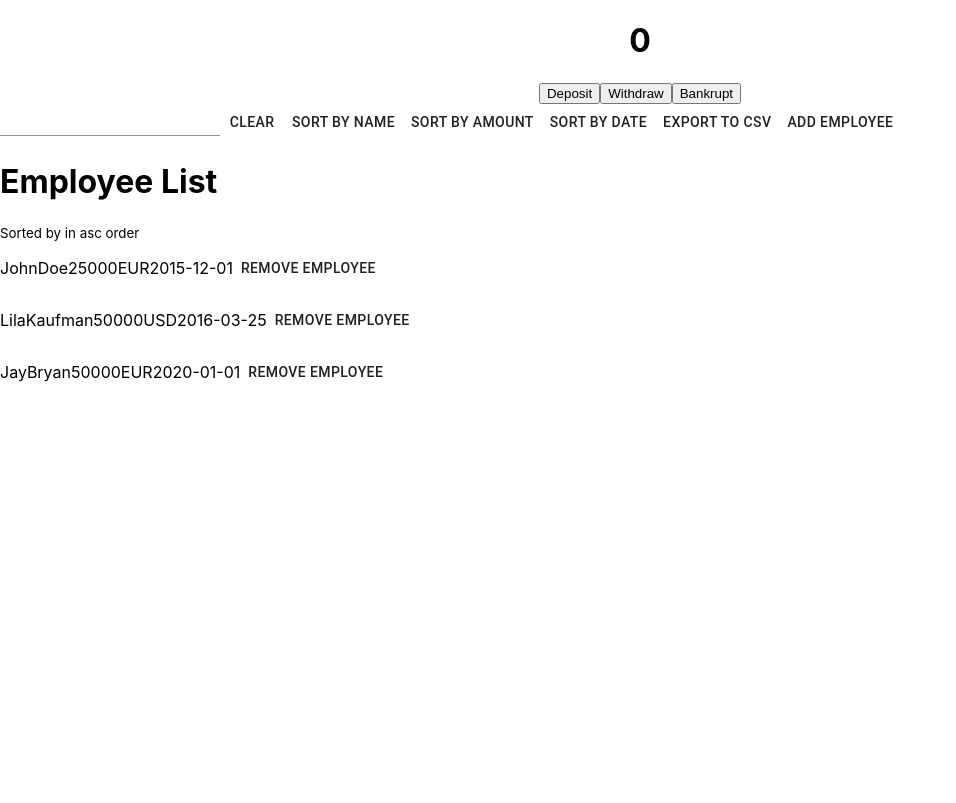
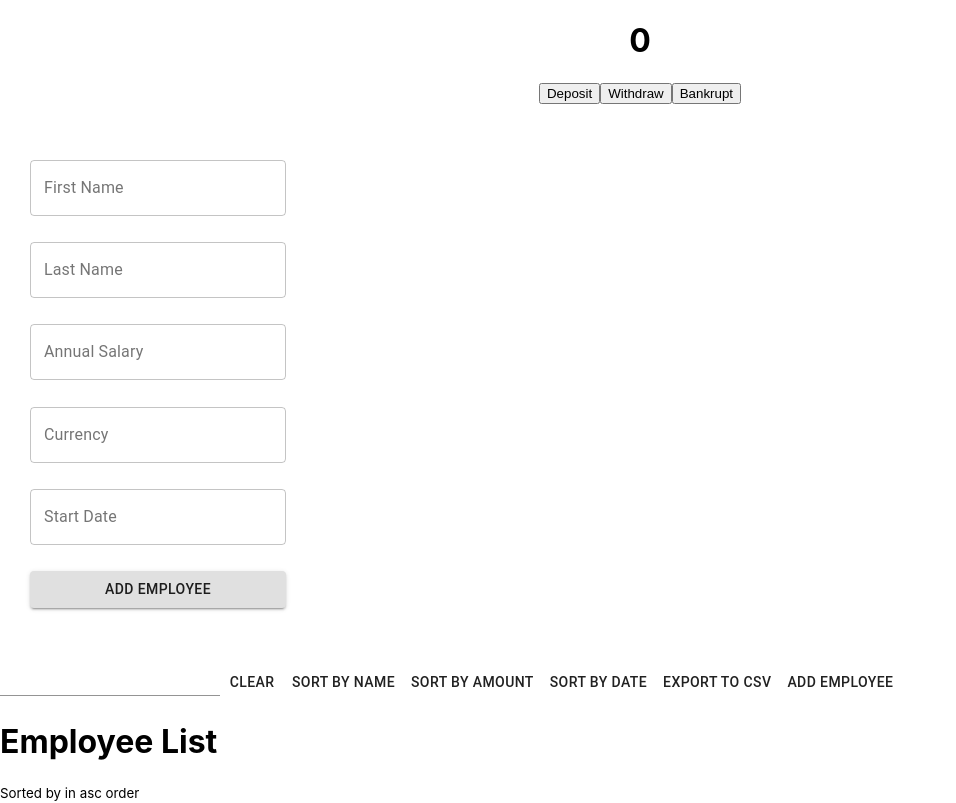
Before and after one commit to MattFarr/HR-System-Frontend, a React (Create React App) app in the folder hr-main-app/: page / in a window 1280 px wide. Shown: the top 803 px of the page, without its empty margins (0-956 px from the left). Built offline with nearby package versions, Linux system fonts and the light colour scheme.

Commit message:
* Added Form

```diff
--- a/hr-main-app/package.json
+++ b/hr-main-app/package.json
@@ -13,6 +13,7 @@
     "@types/node": "^12.0.0",
     "@types/react": "^17.0.0",
     "@types/react-dom": "^17.0.0",
+    "formik": "^2.2.9",
     "lodash": "^4.17.21",
     "react": "^17.0.2",
     "react-dom": "^17.0.2",
--- a/hr-main-app/src/components/EmployeeDashboard.tsx
+++ b/hr-main-app/src/components/EmployeeDashboard.tsx
@@ -8,6 +8,7 @@ import { Employee } from "../models/employee";
 import { useDispatch, useSelector } from "react-redux";
 import { bindActionCreators } from "redux";
 import { employeeActionCreators, State } from "../state";
+import EmployeeForm from "./EmployeeForm";
 
 interface ISort {
   field: string;
@@ -104,6 +105,7 @@ const EmployeeDashboard = (): JSX.Element => {
 
   return (
     <Box>
+      <EmployeeForm addEmployee={addEmployee} />
       <TextField
         type="text"
         onChange={(e) => setFilter(e.target.value)}
--- /dev/null
+++ b/hr-main-app/src/components/EmployeeForm.tsx
@@ -0,0 +1,113 @@
+import { Box, Button, TextField } from "@material-ui/core";
+import { Formik } from "formik";
+import { Employee } from "../models/employee";
+
+interface EmployeeFormProps {
+  addEmployee(employee: Employee): void;
+}
+
+const EmployeeForm = (props: EmployeeFormProps): JSX.Element => {
+  console.log(props);
+
+  return (
+    <Formik
+      initialValues={{
+        firstName: "",
+        lastName: "",
+        id: "",
+        startDate: "",
+        currency: "",
+        amount: "",
+      }}
+      onSubmit={async (values: any, { setSubmitting }: any) => {
+        //This is only for test purposes , the best way to do this is to check if the id exisits already and throw an error if so
+        const userId = Math.floor(Math.random() * 100000) + 1;
+
+        let employeeModel: Employee = {
+          id: userId,
+          firstName: values.firsName,
+          lastName: values.lastName,
+          startDate: values.startDate,
+          annualSalary: {
+            amount: values.amount,
+            currency: values.currency,
+          },
+        };
+
+        props.addEmployee(employeeModel);
+      }}
+    >
+      {({ handleSubmit, values, handleChange }) => (
+        <>
+          <form onSubmit={handleSubmit}>
+            <Box
+              display="flex"
+              flexDirection="column"
+              padding="30px"
+              height="500px"
+              maxWidth="20%"
+              justifyContent="space-evenly"
+            >
+              <TextField
+                label="First Name"
+                variant="outlined"
+                name="firstName"
+                type="text"
+                value={values.firstName}
+                onChange={(e) => {
+                  handleChange(e);
+                }}
+              />
+              <TextField
+                label="Last Name"
+                variant="outlined"
+                name="lastName"
+                type="text"
+                value={values.lastName}
+                onChange={(e) => {
+                  handleChange(e);
+                }}
+              />
+              <TextField
+                label="Annual Salary"
+                variant="outlined"
+                name="amount"
+                type="text"
+                value={values.amount}
+                onChange={(e) => {
+                  handleChange(e);
+                }}
+              />
+              <TextField
+                label="Currency"
+                variant="outlined"
+                name="currency"
+                type="text"
+                value={values.currency}
+                onChange={(e) => {
+                  handleChange(e);
+                }}
+              />
+              <TextField
+                label="Start Date"
+                variant="outlined"
+                name="startDate"
+                type="text"
+                value={values.startDate}
+                onChange={(e) => {
+                  handleChange(e);
+                }}
+              />
+
+              <Button variant="contained" size="medium" type="submit">
+                Add employee
+              </Button>
+            </Box>
+          </form>
+        </>
+      )}
+    </Formik>
+  );
+};
+
+export default EmployeeForm;
```
Also changed, not shown: 2 other files (tests, documents, lock files or other folders).
